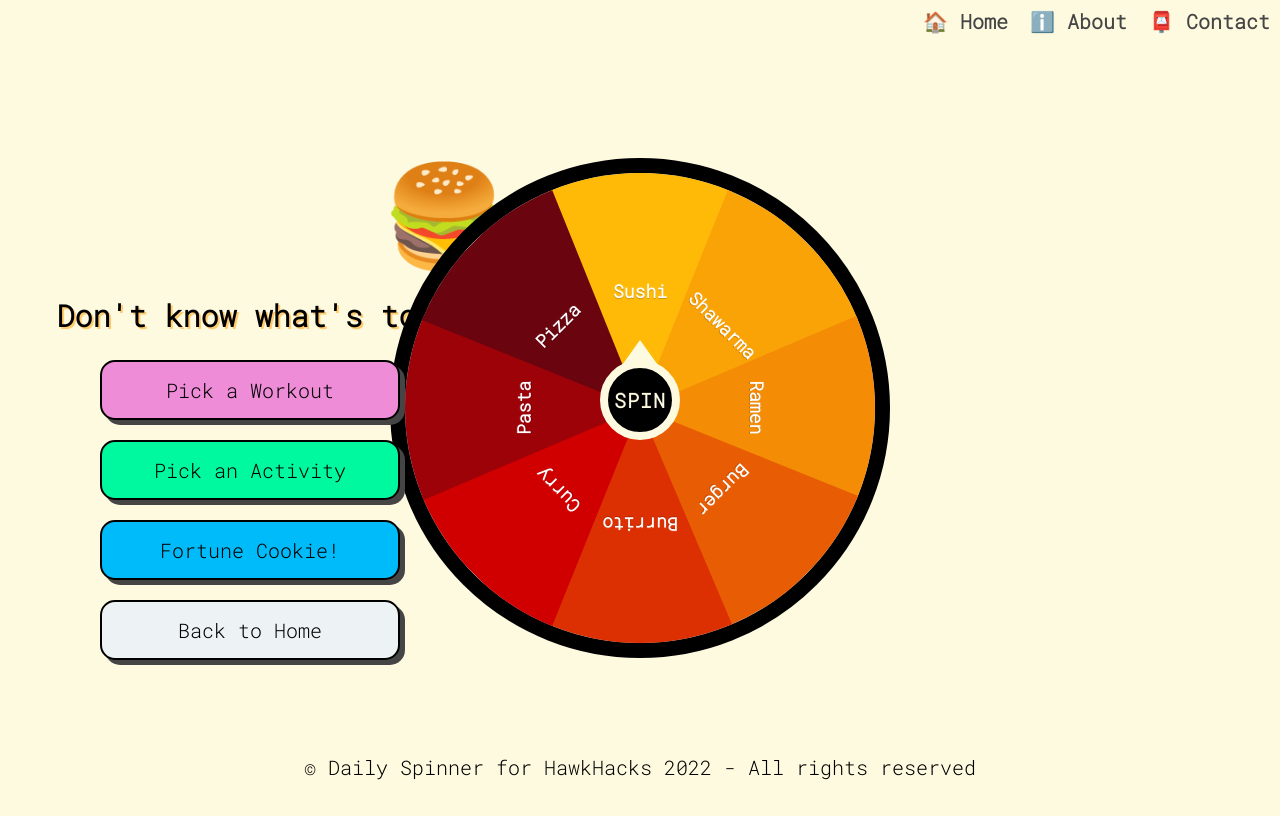
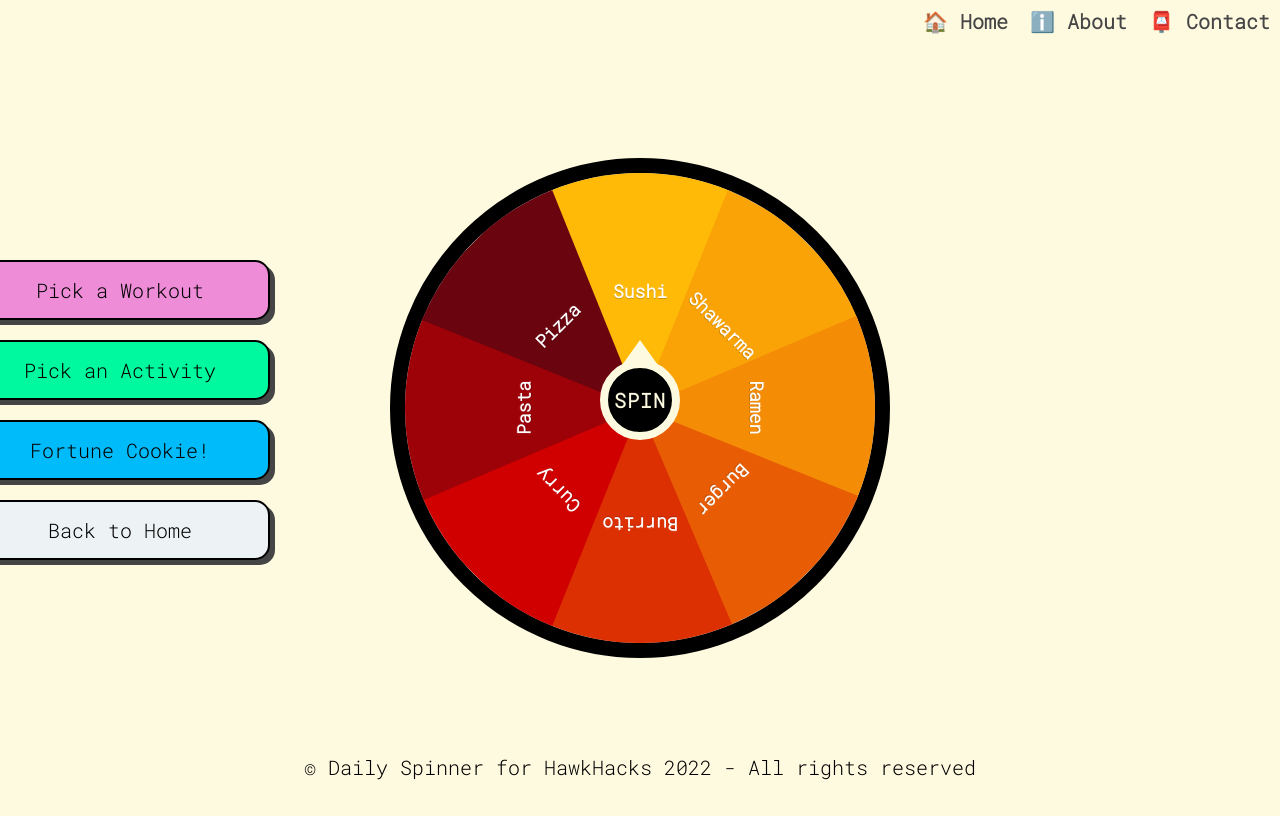
Before and after one commit to jinling-c-git/DailySpinner, a plain HTML site: page meal.html in a window 1280 px wide. Drawn offline with Linux system fonts and the light colour scheme.

Commit message:
Updated wheel pages

```diff
--- a/meal.html
+++ b/meal.html
@@ -4,24 +4,16 @@
     <meta charset="UTF-8">
     <meta name="viewport" content="width=device-width, initial-scale=1.0">
     <link rel="stylesheet" href="wheel.css">
-
     <title>Meal</title>
 </head>
 
 <body>
-    <div>
         <div id="navbar">
             <div class="menu">
                 <li class="menu_option"><a href="index.html">🏠 Home</a></li>
                 <li class="menu_option"><a href="about.html">ℹ️ About</a></li>
                 <li class="menu_option"><a href="contact.html">📮 Contact</a></li>
             </div>
-        </div>
-    </div>
-
-    <div class="subtitle">
-        <span style='font-size:100px;'>&#127828;</span>
-        <h1>Don't know what's to eat? Spin the wheel &#128192;</h1>
         </div>
 
         <div class="wheel">
@@ -39,7 +31,8 @@
             </div>
         </div>
 
-    <div class="btns">
+
+    <div class="btns" id="mySidenav">
         <a href="workout.html"><input type="button" class="btn_index" id="workout" value="Pick a Workout"></a><br />
         <a href="activity.html"><input type="button" class="btn_index" id="activity" value="Pick an Activity"></a><br />
         <a href="fortunecookie.html"><input type="button" class="btn_index" id="cookie"
--- a/wheel.css
+++ b/wheel.css
@@ -9,7 +9,6 @@
     font-weight: bold;
     font-family: 'Roboto Mono', monospace;
     text-align: right;
-
 }
 
 a {
@@ -252,11 +251,11 @@ body {
 }
 
 .btns {
-    position: absolute;
+    position:fixed;
     display: block;
-    top: 30%; left: 100px;
+    top: 30%;
+    left: -30px;
     /* display: inline-block; */
-    margin-top: 100px;
 }
 
 .btn_index {
@@ -271,6 +270,7 @@ body {
     width: 300px;
     font-size: 20px;
     font-family: 'Roboto Mono', monospace;
+    cursor: pointer;
 }
 
 .btn_index:active {
@@ -320,11 +320,8 @@ body {
 }
 
 .subtitle {
+    margin-top: 50px;
     position: absolute;
-    right: 35%;
-    text-align: center;
-    margin-top: 150px;
-
 }
 
 h1 {
```
Also changed, not shown: activity.html (+2 -2 lines), workout.html (+3 -2 lines). Lines whose indentation alone changed are shown as unchanged.
